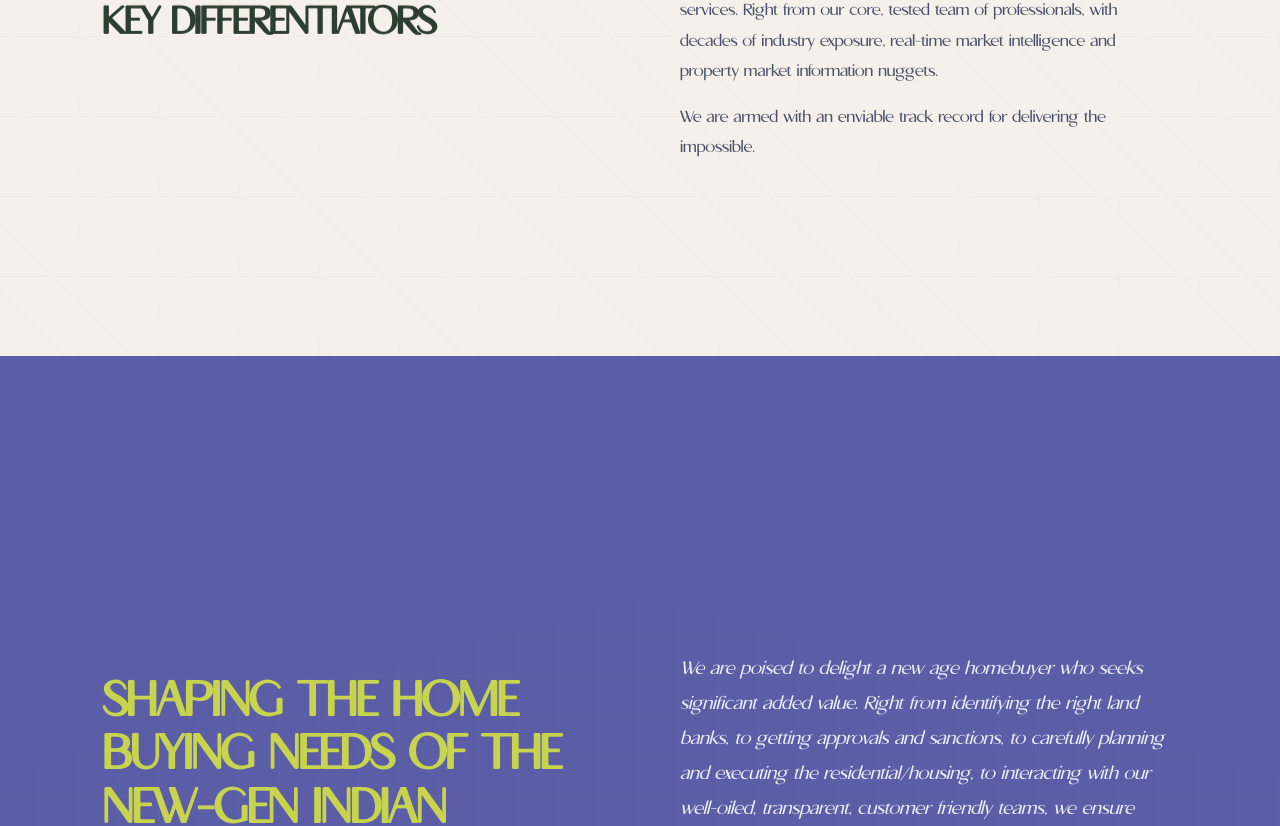
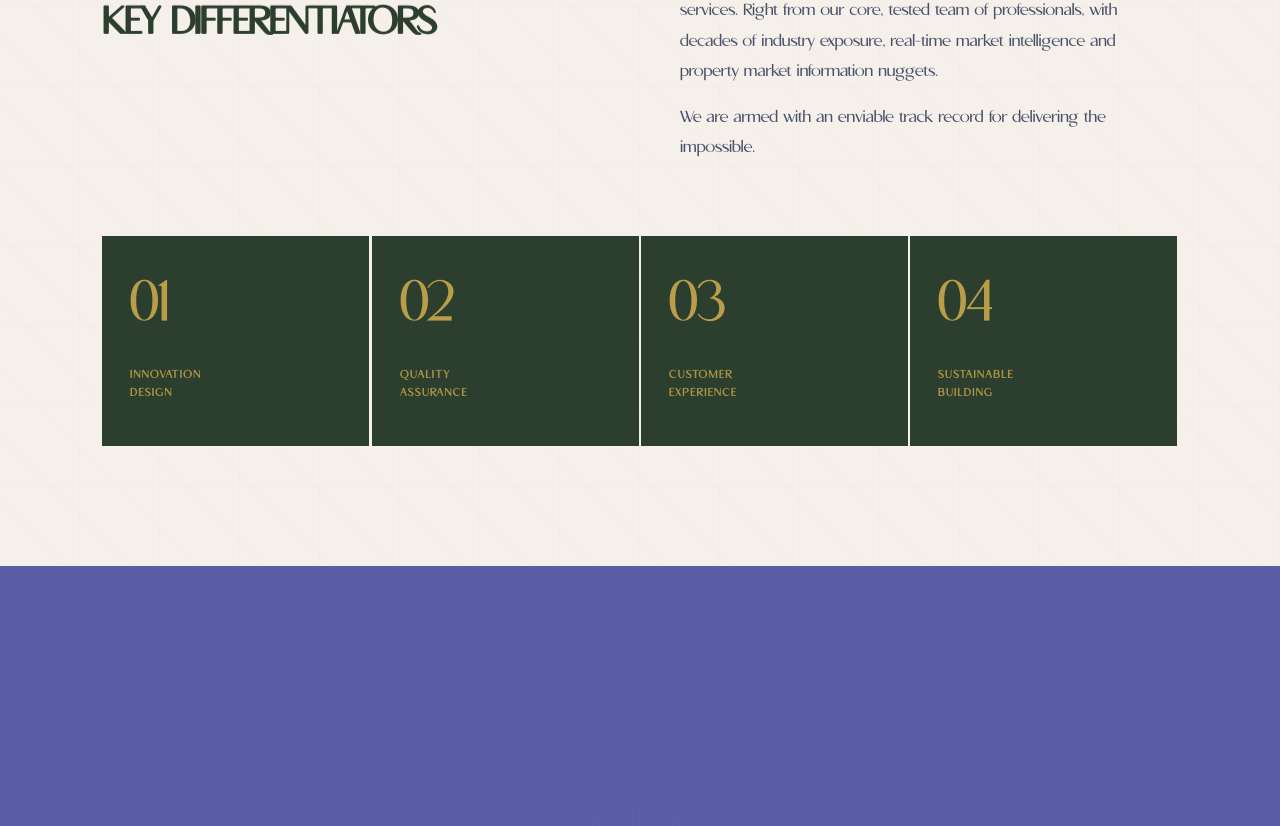
Before and after one commit to Creative123-BT/wallstori, a Next.js app: page / in a window 1280 px wide. Shown: the part 2633-3459 px from the top of the page. Built offline with nearby package versions, Linux system fonts and the light colour scheme.

Commit message:
feat: add Differentiators component with motion effects and create cn utility helper

```diff
--- a/components/Differentiators.tsx
+++ b/components/Differentiators.tsx
@@ -4,7 +4,12 @@ import { useRef, useState } from "react";
 import { motion, useMotionValue, useSpring, useTransform, useInView } from "framer-motion";
 import styles from "./Differentiators.module.css";
 
-const ITEMS = [ /* same as yours */ ];
+const ITEMS = [
+  { num: "01", name: "Innovation\nDesign" },
+  { num: "02", name: "Quality\nAssurance" },
+  { num: "03", name: "Customer\nExperience" },
+  { num: "04", name: "Sustainable\nBuilding" }
+];
 
 function DiffCard({ item, index }: { item: typeof ITEMS[0]; index: number }) {
   const ref = useRef<HTMLDivElement>(null);
```
Also changed, not shown: lib/utils.ts (added, +10 -0 lines).
